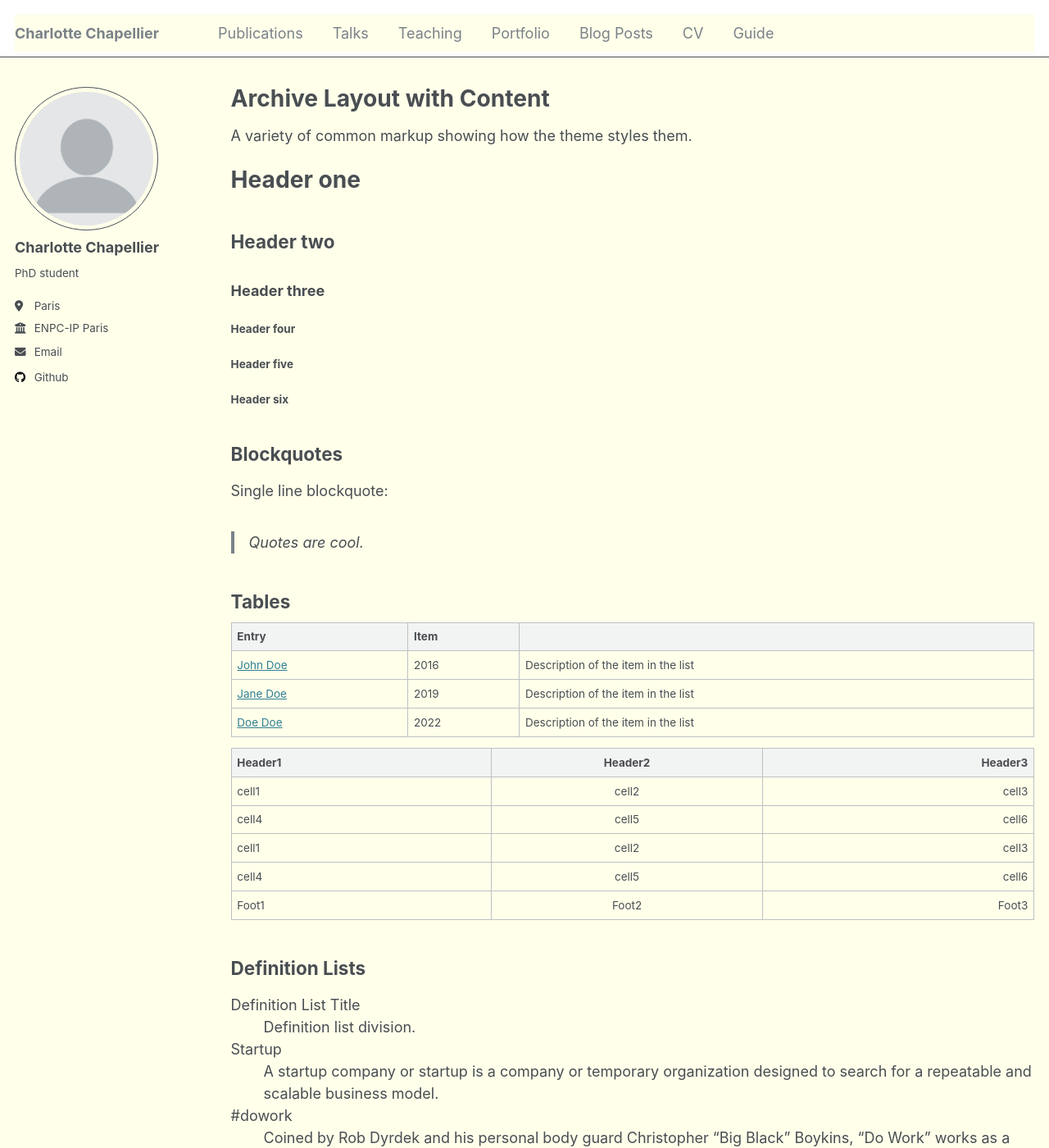
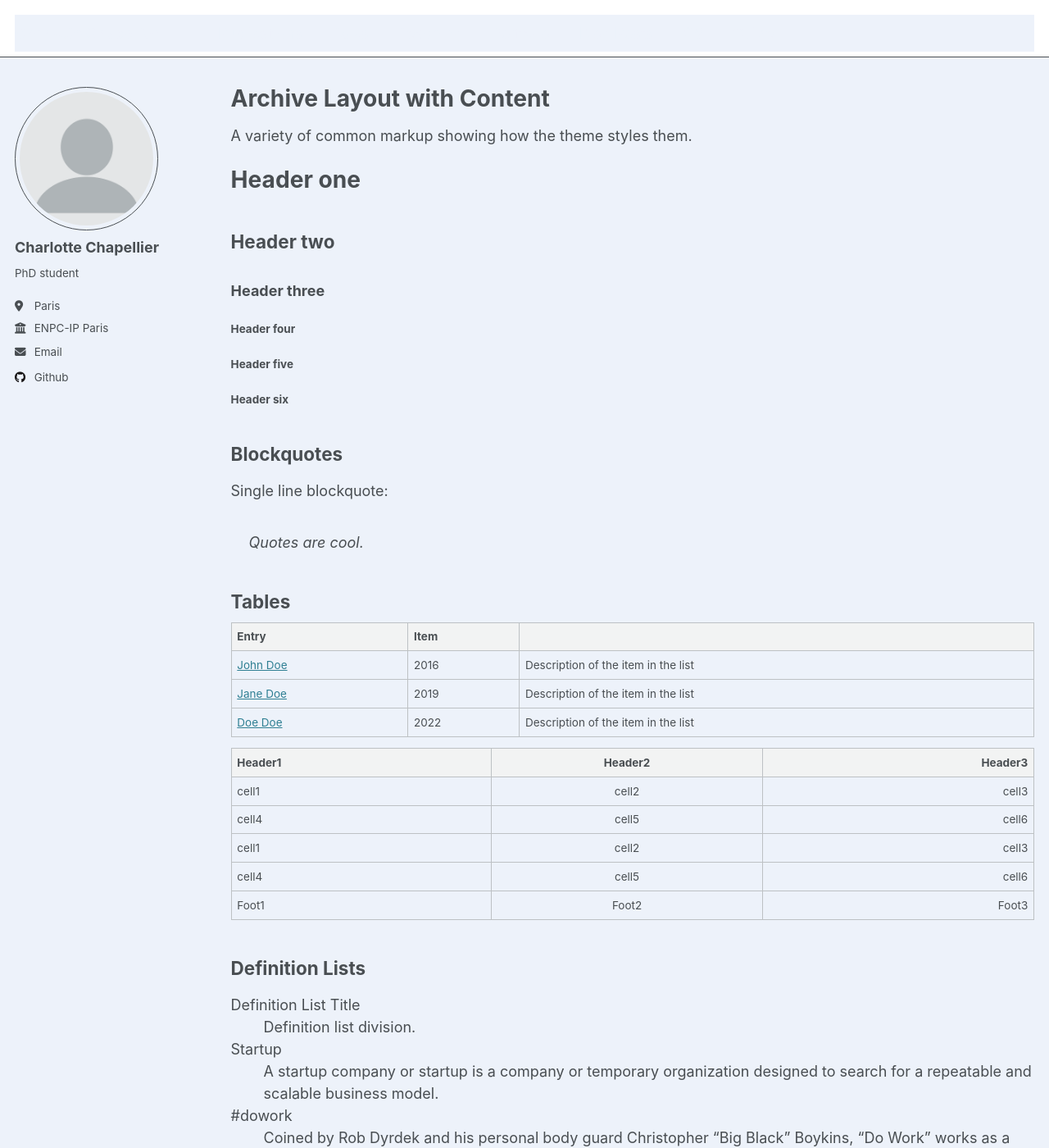
Before and after one commit to chapellier-c/chapellier-c, a Jekyll site: the page built from _pages/archive-layout-with-content.md, in a window 1280 px wide and 1400 px high. Shown: the whole window at 82% size. Built offline with Jekyll 4.4.1, drawn with Linux system fonts in a browser that asks for light colours.

Commit message:
Update _variables.scss

```diff
--- a/_sass/_variables.scss
+++ b/_sass/_variables.scss
@@ -62,13 +62,13 @@ $light-gray                 : mix(#fff, $gray, 50%);
 $lighter-gray               : mix(#fff, $gray, 90%);
 
 $body-color                 : #fff0d4;
-$background-color           : #ffffea;
-$code-background-color      : #fafafa;
+$background-color           : #edf2fa;
+$code-background-color      : #fff0d4;
 $code-background-color-dark : $light-gray;
 $text-color                 : $dark-gray;
 $border-color               : $dark-gray;
 
-$primary-color              : #7a8288;
+$primary-color              : #edf2fa;
 $success-color              : #62c462;
 $warning-color              : #f89406;
 $danger-color               : #ee5f5b;
```
